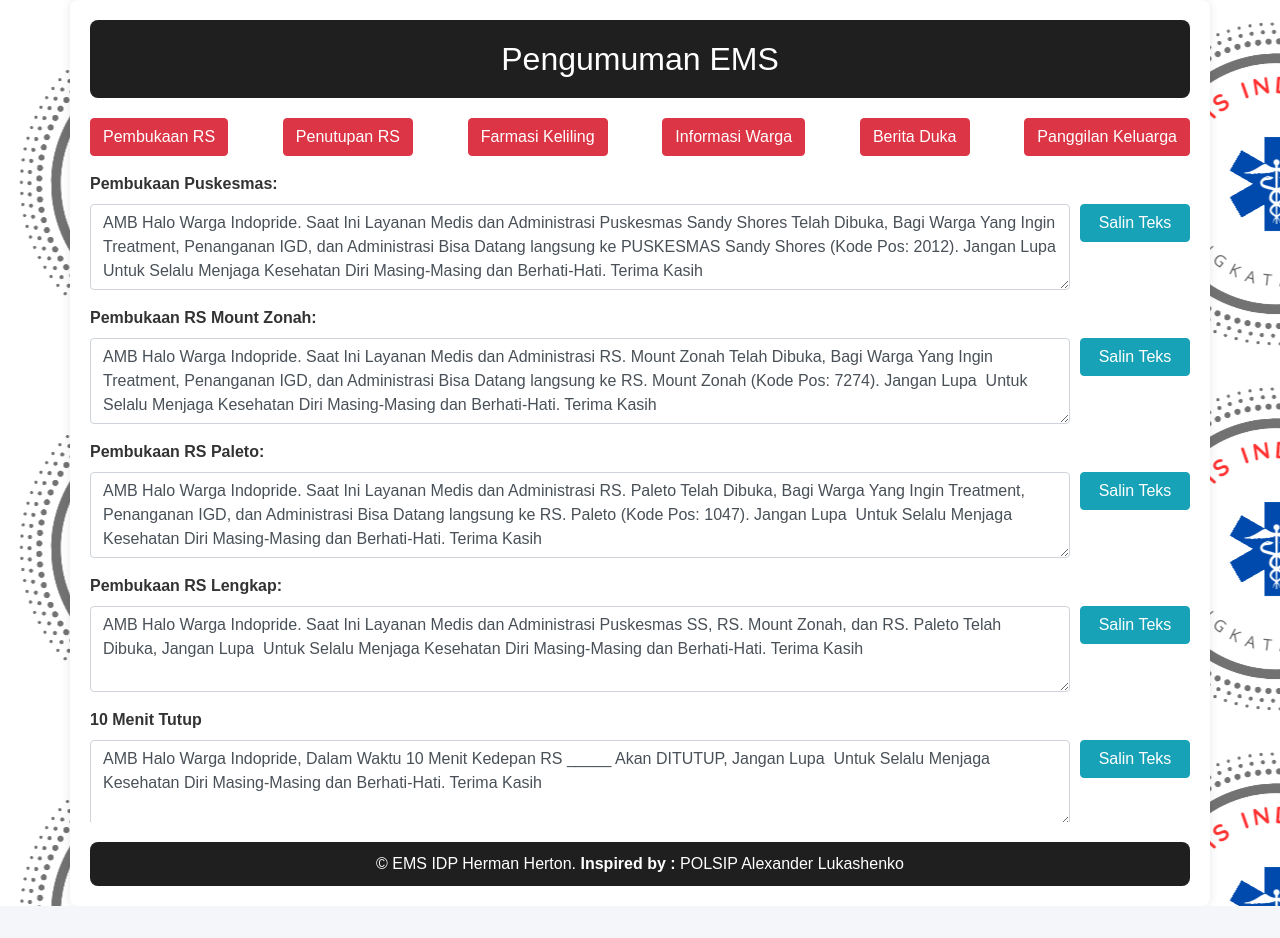
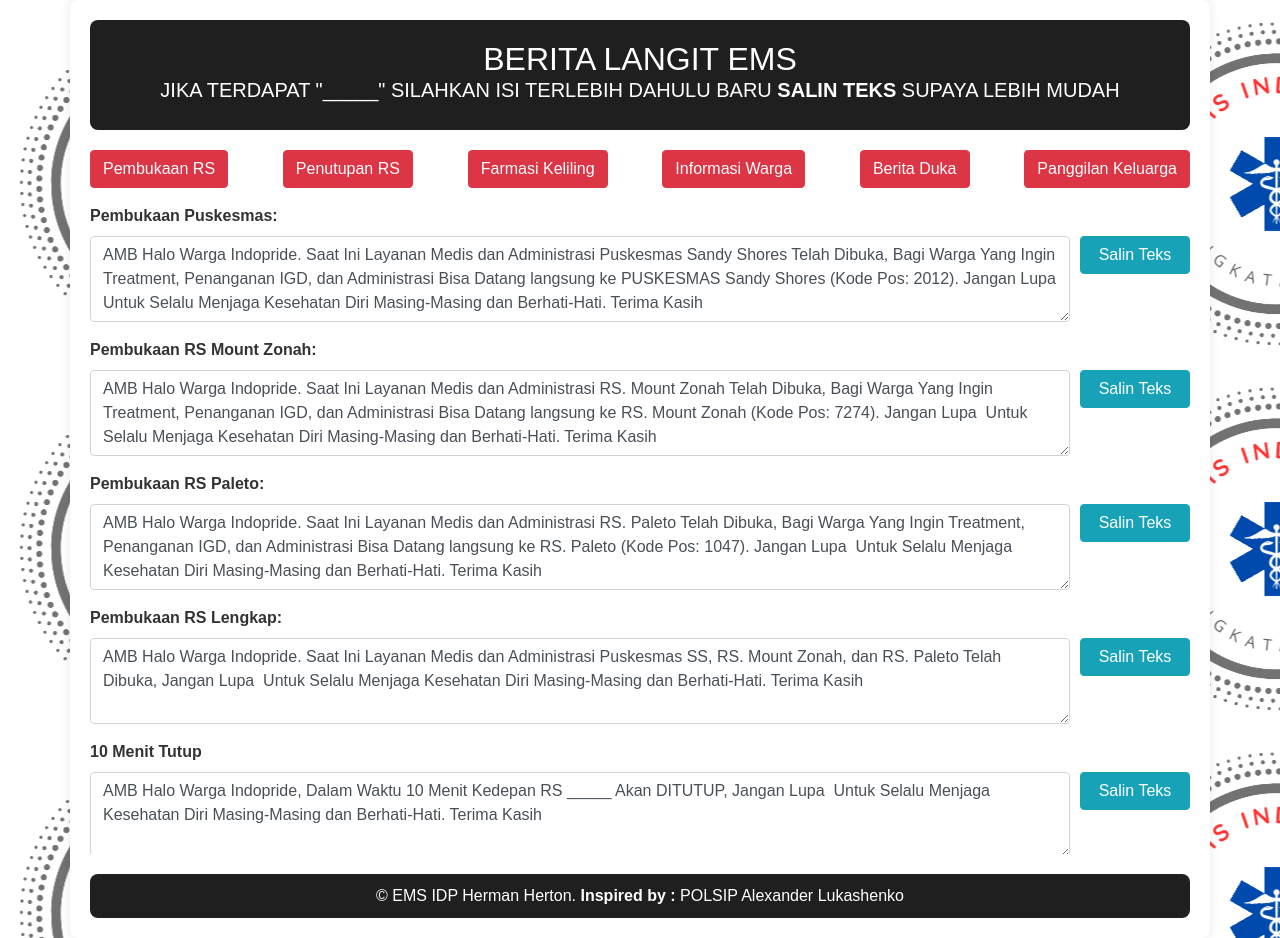
Before and after one commit to itsMing202/EMS-IDP, a plain HTML site: page index.html in a window 1280 px wide. Before the commit the page ends 906 px from the top, so only its background shows below. Drawn offline with nearby package versions, Linux system fonts and the light colour scheme; no server answers.

Commit message:
update title

```diff
--- a/index.html
+++ b/index.html
@@ -94,7 +94,8 @@
       <div class="container">
         <!-- Header -->
         <div class="header">
-          <h1>Pengumuman EMS</h1>
+          <h1>BERITA LANGIT EMS</h1>
+          <h5>JIKA TERDAPAT "_____" SILAHKAN ISI TERLEBIH DAHULU BARU <b>SALIN TEKS</b> SUPAYA LEBIH MUDAH</h5>
         </div>
         <div class="d-flex justify-content-between mb-3">
           <button type="button" class="btn btn-danger" onclick="showTextarea('category1')">Pembukaan RS</button>
```
